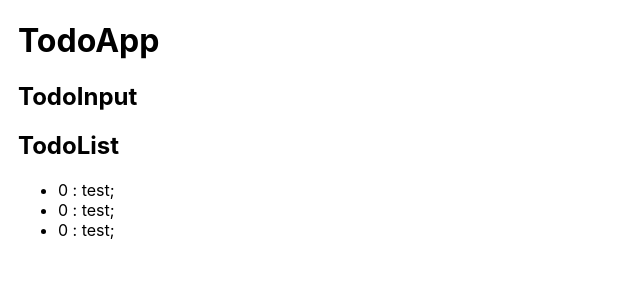
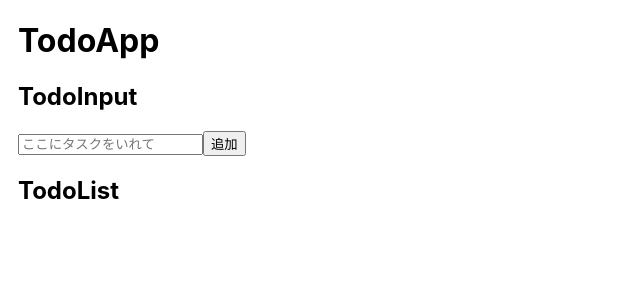
Before and after one commit to sawady1203/react-todoapp-ts, a React (Create React App) app: page / in a window 1280 px wide. Shown: the top 300 px of the page, without its empty margins (0-640 px from the left). Built offline with nearby package versions, Linux system fonts and the light colour scheme.

Commit message:
タスクの追加機能を追加

```diff
--- a/src/components/TodoApp.tsx
+++ b/src/components/TodoApp.tsx
@@ -1,31 +1,14 @@
-import React from "react";
+import React, { useState } from "react";
 import TodoList from "./TodoList";
 import TodoInput from "./TodoInput";
 import { Task } from "./Types";
 
 function TodoApp() {
-  const tasks: Task[] = [
-    {
-      id: 0,
-      title: "test",
-      isActive: false,
-    },
-    {
-      id: 0,
-      title: "test",
-      isActive: false,
-    },
-    {
-      id: 0,
-      title: "test",
-      isActive: false,
-    },
-  ];
-
+  const [tasks, setTasks] = useState<Task[]>([]);
   return (
     <div>
       <h1>TodoApp</h1>
-      <TodoInput />
+      <TodoInput tasks={tasks} updateTasks={setTasks} />
       <TodoList tasks={tasks} />
     </div>
   );
--- a/src/components/TodoInput.tsx
+++ b/src/components/TodoInput.tsx
@@ -1,9 +1,45 @@
 import React from "react";
+import { useState } from "react";
+import { Task } from "./Types";
 
-function TodoInput() {
+type Props = {
+  tasks: Task[];
+  updateTasks: React.Dispatch<React.SetStateAction<Task[]>>;
+};
+
+function TodoInput({ tasks, updateTasks }: Props) {
+  console.info(tasks);
+  const [title, setTitle] = useState("");
+
+  const handleInputChange = (e: React.ChangeEvent<HTMLInputElement>) => {
+    setTitle(e.target.value);
+  };
+
+  const handleTaskAppend = () => {
+    // 新しいtaskの定義
+    const newTask: Task = {
+      id: tasks.length + 1,
+      title: title,
+      isActive: false,
+    };
+    // tasksに追加する
+    updateTasks([...tasks, newTask]);
+    // titleを空にする
+    setTitle("");
+  };
+
   return (
     <div>
       <h2>TodoInput</h2>
+      <input
+        type="text"
+        placeholder="ここにタスクをいれて"
+        value={title}
+        onChange={handleInputChange}
+      />
+      <button type="submit" onClick={handleTaskAppend}>
+        追加
+      </button>
     </div>
   );
 }
--- a/src/components/TodoList.tsx
+++ b/src/components/TodoList.tsx
@@ -13,7 +13,7 @@ function TodoList({ tasks }: Props) {
       <h2>TodoList</h2>
       <ul>
         {tasks.map((task, key) => {
-          console.log(task);
+          //   console.log(task);
           return (
             <li key={key}>
               <TodoItem {...task} />;
```
